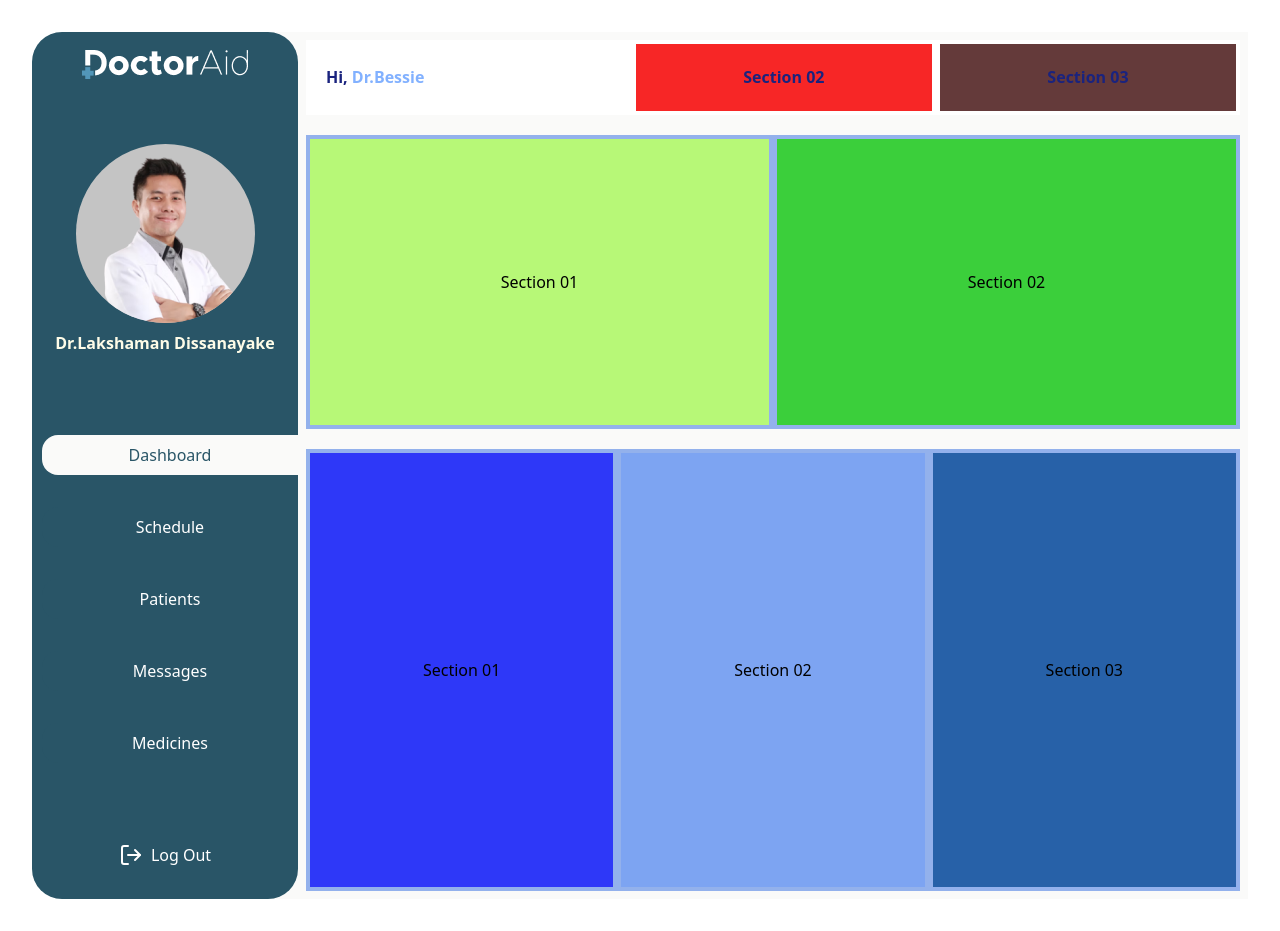
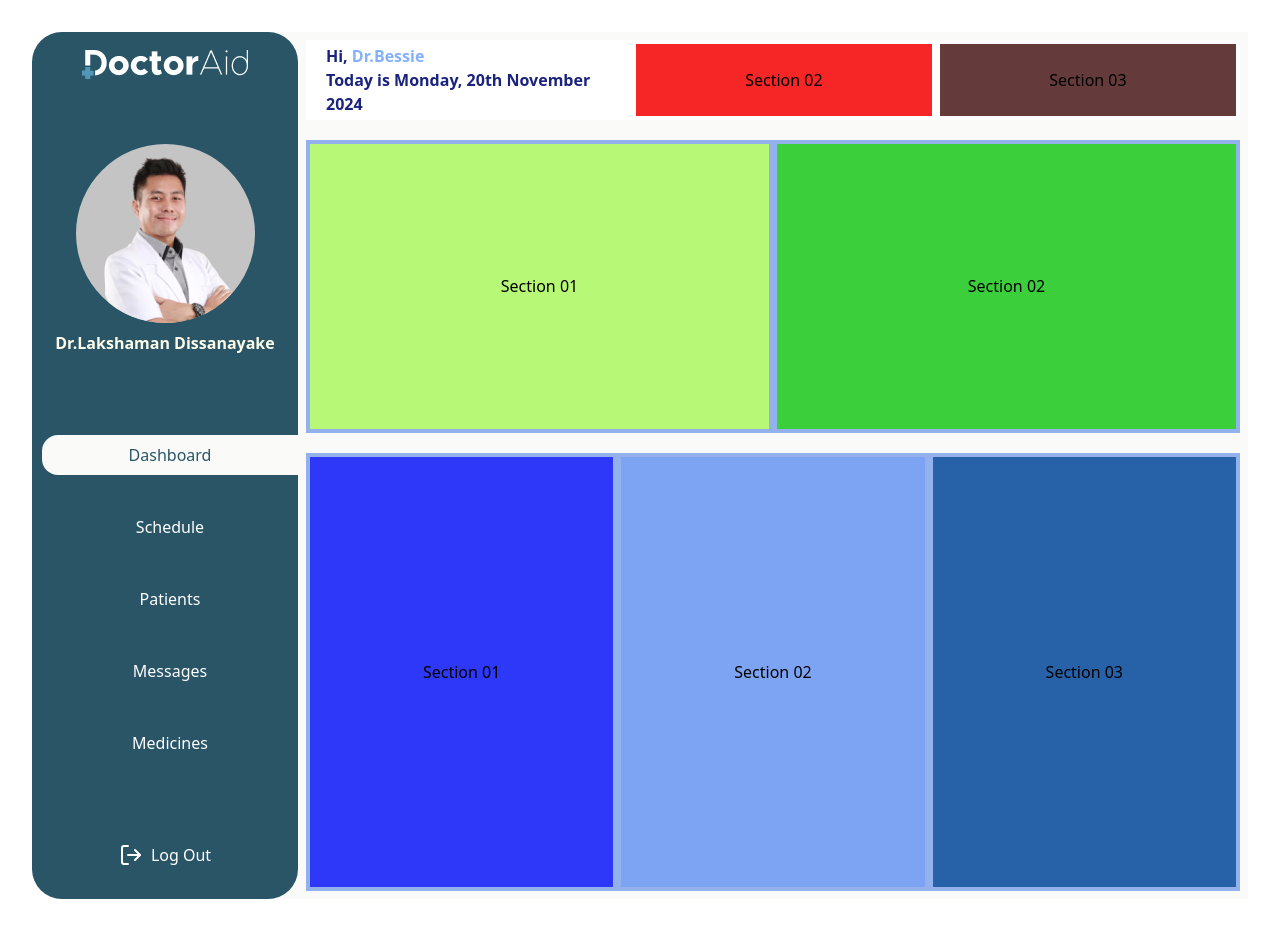
Before and after one commit to DoctorAid/doctoraid-main, a React (Vite) app in the folder doctors-dashboard/: page / in a window 1280 px wide. Built offline with nearby package versions, Linux system fonts and the light colour scheme.

Commit message:
dashboard navigation section 1

```diff
--- a/doctors-dashboard/package.json
+++ b/doctors-dashboard/package.json
@@ -13,7 +13,8 @@
     "lucide-react": "^0.468.0",
     "react": "^18.3.1",
     "react-dom": "^18.3.1",
-    "react-router-dom": "^7.0.2"
+    "react-icons": "^5.4.0",
+    "react-router-dom": "^7.1.1"
   },
   "devDependencies": {
     "@eslint/js": "^9.15.0",
@@ -21,11 +22,13 @@
     "@types/react-dom": "^18.3.1",
     "@vitejs/plugin-react": "^4.3.4",
     "autoprefixer": "^10.4.20",
+    "css": "^3.0.0",
     "eslint": "^9.15.0",
     "eslint-plugin-react": "^7.37.2",
     "eslint-plugin-react-hooks": "^5.0.0",
     "eslint-plugin-react-refresh": "^0.4.14",
     "globals": "^15.12.0",
+    "post": "^0.0.1",
     "postcss": "^8.4.49",
     "tailwindcss": "^3.4.17",
     "vite": "^6.0.1"
--- a/doctors-dashboard/src/assets/page_sections/dashboard/DashboardNavigation.jsx
+++ b/doctors-dashboard/src/assets/page_sections/dashboard/DashboardNavigation.jsx
@@ -5,15 +5,12 @@ function DashboardNavigation(){
     <div className='flex justify-between w-full h-[10%] gap-2 bg bg-white items-center px-1 py-1'>
       <div className='w-full h-full flex flex-col items-start justify-center px-4'>
         <p className="text-[#1a237e] font-bold">Hi, <span className="text-[#82b1ff]">Dr.Bessie</span></p>
+        <p className="text-[#1a237e] font-bold">Today is Monday, 20th November 2024</p>
       </div>
 
-      <div className='bg-[#f72626] w-full h-full flex items-center justify-center'>
-        <p className="text-[#1a237e] font-bold">Section 02</p>
-      </div>
+      <div className='bg-[#f72626] w-full h-full flex items-center justify-center'><p>Section 02</p></div>
 
-      <div className='bg-[#643a3a] w-full h-full flex items-center justify-center'>
-        <p className="text-[#1a237e] font-bold">Section 03</p>
-      </div>
+      <div className='bg-[#643a3a] w-full h-full flex items-center justify-center'><p>Section 03</p></div>
     </div>
   );
 }
```
Also changed, not shown: 1 other file (tests, documents, lock files or other folders).
